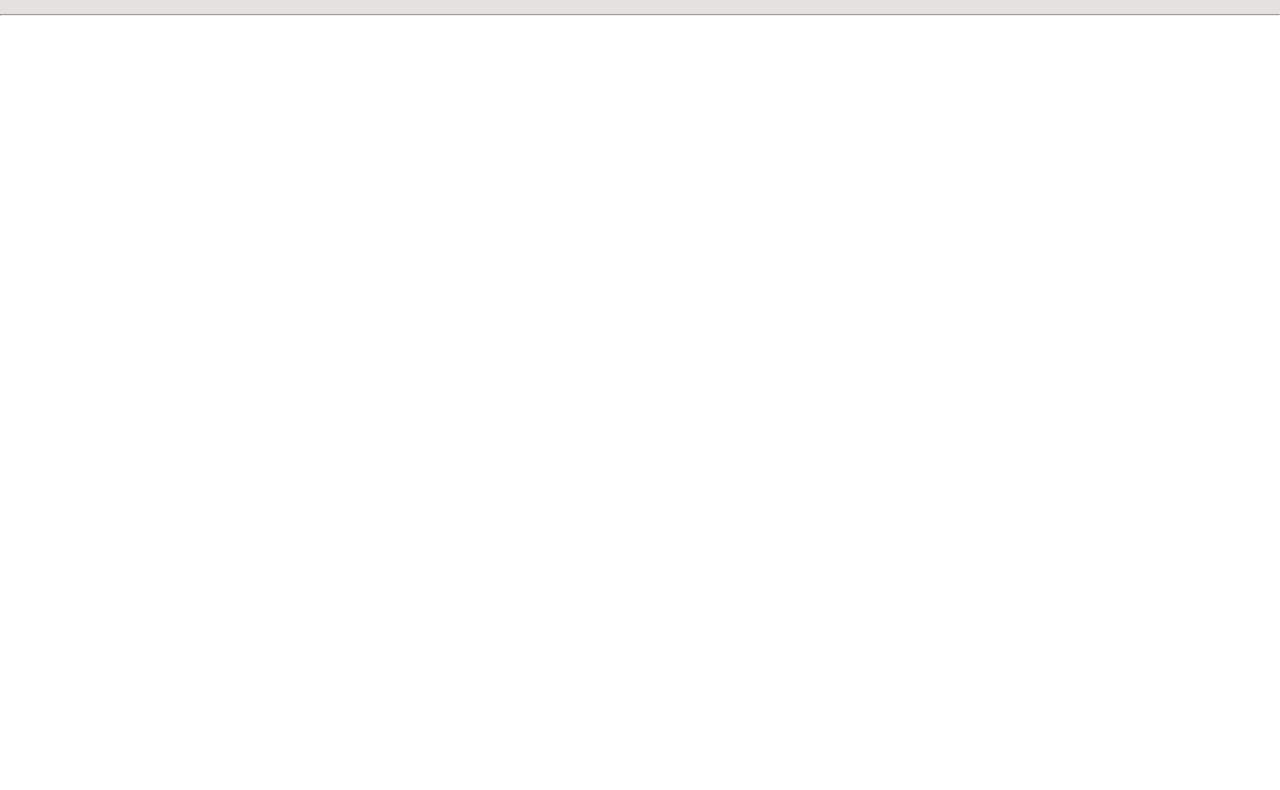
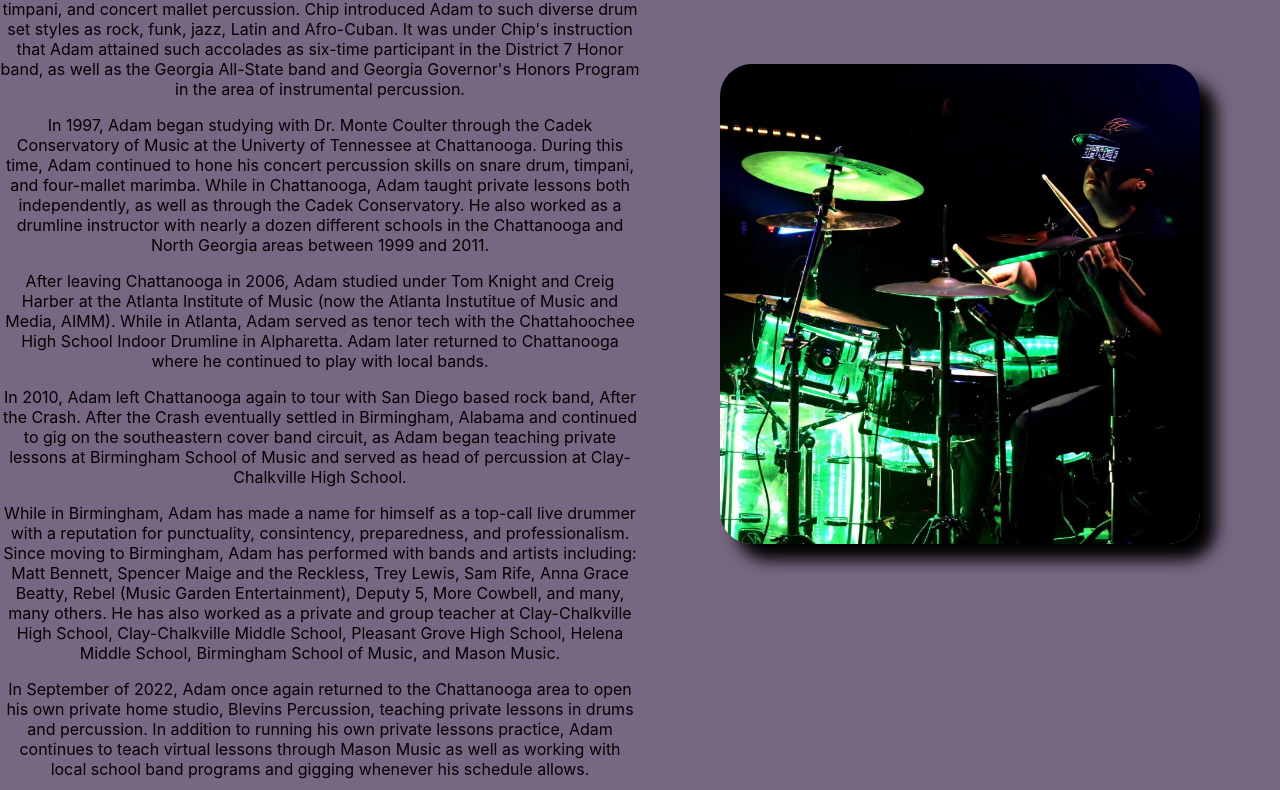
Before and after one commit to blevinspercussion/drum-lessons-website, a React (Create React App) app: page /about in a window 1280 px wide. Shown: the part 590-1380 px from the top of the page. Before the commit the page ends 800 px from the top, so only its background shows below. Built offline with nearby package versions, Linux system fonts and the light colour scheme; a web font is replaced by a local one.

Commit message:
added content for about and lessons. Added styling. Added link routing to logo

```diff
--- a/src/components/About.jsx
+++ b/src/components/About.jsx
@@ -1,8 +1,58 @@
 import './components.css';
+import greendrumlites from './green_drumlites.jpg';
 
 function About () {
     return (
-        <div>
+        <div className='content'>
+            <div className='text-box'>
+                <h1>Adam Blevins, Drum and Percussion Instructor</h1>
+                <p>
+                    Adam began studying snare drum and drum set at the Chip Hancock School of Percussive Arts
+                    in 1988. For the next 8 years, he would study privately with Chip in the areas of concert
+                    and rudimental snare drum, marching percussion, drum set, timpani, and concert mallet
+                    percussion. Chip introduced Adam to such diverse drum set styles as rock, funk, jazz,
+                    Latin and Afro-Cuban. It was under Chip's instruction that Adam attained such accolades as
+                    six-time participant in the District 7 Honor band, as well as the Georgia All-State band
+                    and Georgia Governor's Honors Program in the area of instrumental percussion.
+                </p>
+                <p>
+                    In 1997, Adam began studying with Dr. Monte Coulter through the Cadek Conservatory of Music
+                    at the Univerty of Tennessee at Chattanooga. During this time, Adam continued to hone his
+                    concert percussion skills on snare drum, timpani, and four-mallet marimba. While in Chattanooga,
+                    Adam taught private lessons both independently, as well as through the Cadek Conservatory. He
+                    also worked as a drumline instructor with nearly a dozen different schools in the Chattanooga and
+                    North Georgia areas between 1999 and 2011.
+                </p>
+                <p>After leaving Chattanooga in 2006, Adam studied under Tom Knight and Creig Harber at the
+                    Atlanta Institute of Music (now the Atlanta Instutitue of Music and Media, AIMM). While in
+                    Atlanta, Adam served as tenor tech with the Chattahoochee High School Indoor Drumline in
+                    Alpharetta. Adam later returned to Chattanooga where he continued to play with local bands.
+                </p>
+                <p>
+                    In 2010, Adam left Chattanooga again to tour with San Diego based rock band, After the Crash.
+                    After the Crash eventually settled in Birmingham, Alabama and continued to gig on the southeastern
+                    cover band circuit, as Adam began teaching private lessons at Birmingham School of Music and served
+                    as head of percussion at Clay-Chalkville High School.
+                </p>
+                <p>
+                    While in Birmingham, Adam has made a name for himself as a top-call live drummer with a reputation
+                    for punctuality, consintency, preparedness, and professionalism. Since moving to Birmingham, Adam has
+                    performed with bands and artists including: Matt Bennett, Spencer Maige and the Reckless, Trey Lewis, Sam Rife,
+                    Anna Grace Beatty, Rebel (Music Garden Entertainment), Deputy 5, More Cowbell, and many, many others.
+                    He has also worked as a private and group teacher at Clay-Chalkville High School, Clay-Chalkville Middle
+                    School, Pleasant Grove High School, Helena Middle School, Birmingham School of Music, and Mason Music.
+                </p>
+                <p>
+                    In September of 2022, Adam once again returned to the Chattanooga area to open his own private home
+                    studio, Blevins Percussion, teaching private lessons in drums and percussion. In addition to running his
+                    own private lessons practice, Adam continues to teach virtual lessons through Mason Music as well as working
+                    with local school band programs and gigging whenever his schedule allows.
+                </p>
+
+                </div>
+            <div>
+                <img className='inline-image' src={greendrumlites} alt="adam playing drums on stage at skybar in auburn alabama" />
+            </div>
 
         </div>
     )
--- a/src/components/Header.jsx
+++ b/src/components/Header.jsx
@@ -1,10 +1,14 @@
 import './components.css';
 import logo from './bplogo.png';
+
+import { Link } from 'react-router-dom';
 
 function Header () {
     return (
         <div className='head'>
-            <img className='logo' src={logo} alt='blevins percussion logo'></img>
+            <Link to={'/'}>
+                <img className='logo' src={logo} alt='blevins percussion logo'></img>
+            </Link>
             <div className='vl'></div>
             <h3>North Georgia's Premier Spot for <span className='hilight-text'>Expert</span> Drum Lessons</h3>
         </div>
--- a/src/components/Intro.jsx
+++ b/src/components/Intro.jsx
@@ -4,7 +4,7 @@ import purpleDrumlites from './purple-drumlites.jpg';
 
 function Intro () {
     return (
-        <div id='intro'>
+        <div className='content'>
             <div className='text-box'>
                 <h3>
                     I'm Adam Blevins, the owner and lead instructor at Blevins Percussion.
--- a/src/components/Lessons.jsx
+++ b/src/components/Lessons.jsx
@@ -1,9 +1,39 @@
 import './components.css';
+
+import lecture2 from './lecture2.jpg';
 
 function Lessons () {
     return (
-        <div>
+        <div className='content'>
+            <div className='text-box'>
+            <p>
+                    I create lessons plans that are tailor-made to each student and their personal goals, whether that is to play in a band
+                    with their friends, study music in college, embark on a career as a professional musician, or just have fun. In all of my
+                    lessons I stress the fundamentals that are necessary to function as not only a drummer, but as a musician. These fundamentals include:
+                    reading, technique, rudiments, timekeeping, and styles.
+                </p>
+                <p>
+                    I have an extensive background in a multitude of styles and I am able to teach students of virtually any skill level, from
+                    complete beginner to aspiring professionals. Whether you want to excel in your school's concert or marching band, prepare for
+                    a scholarship audition, or play drumset with a touring band, I can help you achive your goals, because I have done all of
+                    those things successfully, so I can help you to hone the skills necessary for success.
+                </p>
+                <p>
+                    Be sure to use the contact link above to get in touch with me and book private lessons, and while you're here, but sure
+                    to check out some of my free video lessons below!
+                </p>
 
+
+
+            </div>
+            <div>
+                <img className='inline-image' src={lecture2} alt='adam lecturing students at chattanooga high school center for creative arts'></img>
+            </div>
+            <div>
+                <iframe width="560" height="315" src="https://www.youtube.com/embed/Zq6Nr6CpD4k" title="YouTube video player" frameborder="0" allow="accelerometer; autoplay; clipboard-write; encrypted-media; gyroscope; picture-in-picture" allowfullscreen></iframe>
+                <iframe width="560" height="315" src="https://www.youtube.com/embed/sFFSgVe4Dlw" title="YouTube video player" frameborder="0" allow="accelerometer; autoplay; clipboard-write; encrypted-media; gyroscope; picture-in-picture" allowfullscreen></iframe>
+                <iframe width="560" height="315" src="https://www.youtube.com/embed/ixPXLzff4U4" title="YouTube video player" frameborder="0" allow="accelerometer; autoplay; clipboard-write; encrypted-media; gyroscope; picture-in-picture" allowfullscreen></iframe>
+            </div>
         </div>
     )
 }
--- a/src/components/components.css
+++ b/src/components/components.css
@@ -24,13 +24,20 @@
 
 .logo {
     width: 20rem;
+    transition: 0.3s;
 }
 
-#intro {
+.logo:hover {
+    filter: drop-shadow(1px 1px 5px black);
+    transition: 0.3s;
+}
+
+.content {
     display: flex;
     justify-content: center;
     align-items: center;
     background-color: var(--secondary-bg-color);
+    flex-wrap: wrap;
 }
 
 .text-box {
@@ -71,3 +78,7 @@ a :hover {
 .link {
     color: black;
 }
+
+iframe {
+    margin: 1rem;
+}
```
Also changed, not shown: src/components/green_drumlites.jpg (added), src/components/lecture2.jpg (added).
